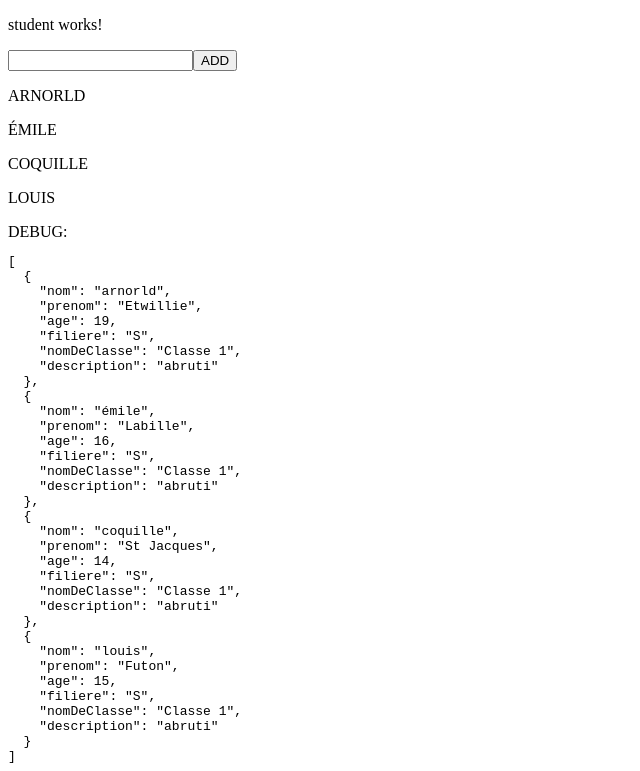
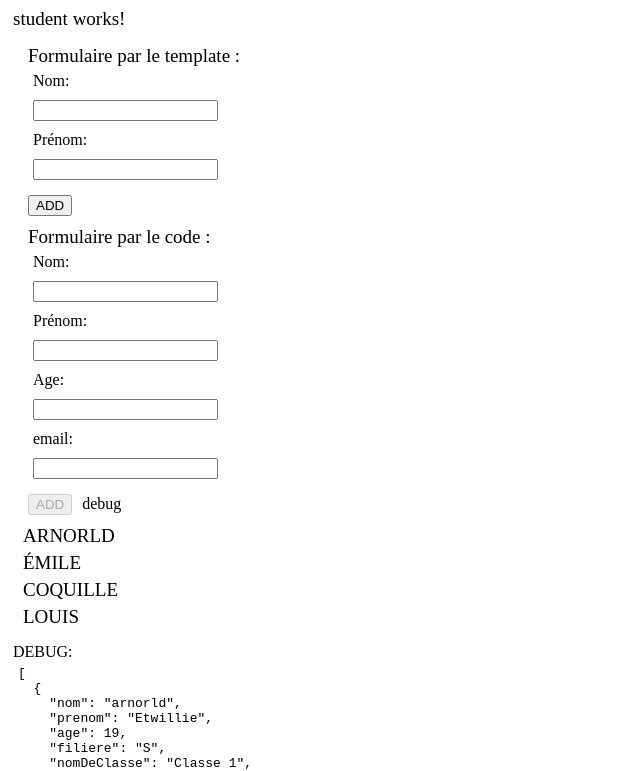
Before and after one commit to nl2br/angulartest, an Angular app: page / in a window 1280 px wide. Shown: the top 771 px of the page, without its empty margins (0-640 px from the left). Built offline with nearby package versions, Linux system fonts and the light colour scheme.

Commit message:
fin excercice form

```diff
--- a/src/app/app.module.ts
+++ b/src/app/app.module.ts
@@ -6,6 +6,7 @@ import { AppComponent } from './app.component';
 import { PlayerComponent } from './player/player.component';
 import { StudentComponent } from './student/student.component';
 import { IsMajeurPipe } from './is-majeur.pipe';
+import { FormsModule, ReactiveFormsModule } from '@angular/forms';
 
 @NgModule({
   declarations: [
@@ -16,7 +17,9 @@ import { IsMajeurPipe } from './is-majeur.pipe';
   ],
   imports: [
     BrowserModule,
-    AppRoutingModule
+    AppRoutingModule,
+    FormsModule,
+    ReactiveFormsModule
   ],
   providers: [],
   bootstrap: [AppComponent]
--- a/src/app/student.service.ts
+++ b/src/app/student.service.ts
@@ -14,4 +14,8 @@ export class StudentService {
   list(){
     return this.listStudents;
   }
+
+  add(student: Student){
+    this.listStudents.push(student)
+  }
 }
--- a/src/app/student.ts
+++ b/src/app/student.ts
@@ -3,6 +3,7 @@ export class Student {
     nom: string
     prenom: string
     age: number
+    email: string
     filiere: string
     description: string
 
--- a/src/app/student/student.component.html
+++ b/src/app/student/student.component.html
@@ -4,11 +4,52 @@
 
 <div>
   <div class="left">
-    <input type="name" #name>
-    <button (click)="addStudent(name.value)">ADD</button>
+
+    <!-- form par le template -->
+    <form (ngSubmit)="register(userForm.value)" #userForm="ngForm">
+      <p>Formulaire par le template :</p>
+      <div>
+        <label for="name">Nom: </label>
+        <input name="name" ngModel>
+      </div>
+      <div>
+        <label for="lastname">Prénom: </label>
+        <input name="lastname" ngModel>
+      </div>
+      <button type="submit">ADD</button>
+    </form>
+
+    <!-- form par le code -->
+    <form (ngSubmit)="formSubmit()" [formGroup]="studentForm">
+      <p>Formulaire par le code :</p>
+      <div>
+        <label for="name">Nom: </label>
+        <input formControlName="name" >
+        <div  *ngIf="nameCtrl.dirty && nameCtrl.hasError('required')"><span class="error">le nom est requis</span></div>
+        <div  *ngIf="nameCtrl.dirty && nameCtrl.hasError('minlength')"><span class="error">le nom doit avoir 10 char min</span></div>
+      </div>
+      <div>
+        <label for="lastname">Prénom: </label>
+        <input formControlName="lastname">
+        <div  *ngIf="lastnameCtrl.dirty && lastnameCtrl.hasError('required')"><span class="error">le prénom est requis</span></div>
+        <div  *ngIf="lastnameCtrl.dirty && lastnameCtrl.hasError('minlength')"><span class="error">le prénom doit avoir 10 char min</span></div>
+      </div>
+      <div>
+        <label for="age">Age: </label>
+        <input type="number" formControlName="age">
+      </div>
+      <div>
+        <label for="email">email: </label>
+        <input type="email" formControlName="email">
+        <div  *ngIf="emailCtrl.dirty && emailCtrl.hasError('email')"><span class="error">l'email n'est pas correctement écrit</span></div>
+      </div>
+      <button type="submit" [disabled]="studentForm.invalid">ADD</button>
+      <span (click)="debug()">debug</span>
+    </form>
+
+
     <p *ngFor="let student of students" (click)="infoStudent(student)">
       {{student.nom | uppercase}}
-
     </p>
   </div>
 
@@ -24,3 +65,22 @@
     DEBUG:
     <pre>{{students | json}}</pre>
 </div>
+
+<style>
+  *{
+    margin:5px
+  }
+  label{
+    display:block;
+  }
+  p{
+    font-size:19px
+  }
+  input.ng-invalid.ng-dirty{
+    border: 2px solid blue
+  }
+  .error{
+    color:red;
+    font-weight:bold;
+  }
+</style>
--- a/src/app/student/student.component.ts
+++ b/src/app/student/student.component.ts
@@ -1,6 +1,8 @@
 import { Component, OnInit } from '@angular/core';
 import { Student } from '../../app/student';
 import { StudentService } from '../../app/student.service';
+import { FormControl, FormGroup, FormBuilder, Validators } from '@angular/forms';
+import { resetCompiledComponents } from '@angular/core/src/render3/jit/module';
 
 @Component({
   selector: 'app-student',
@@ -11,12 +13,34 @@ export class StudentComponent implements OnInit {
 
   students: Array<Student>;
   currentStudent: Student;
+  // formulaire par le code
+  nameCtrl: FormControl
+  lastnameCtrl: FormControl
+  ageCtrl: FormControl
+  emailCtrl: FormControl
+  studentForm: FormGroup
 
-  constructor(studentService: StudentService) {
-    this.students = studentService.list()
+
+  // executer lorsque le composant se créer
+  constructor(private studentService: StudentService, fb: FormBuilder) {
+    // construction du formulaire
+    this.nameCtrl = fb.control('', [Validators.required, Validators.minLength(10)])
+    this.lastnameCtrl = fb.control('', [Validators.required, Validators.minLength(10)])
+    this.ageCtrl = fb.control('')
+    this.emailCtrl = fb.control('', Validators.email)
+    this.studentForm = fb.group({
+      name: this.nameCtrl,
+      lastname: this.lastnameCtrl,
+      age: this.ageCtrl,
+      email: this.emailCtrl
+    })
   }
 
-  ngOnInit() {}
+  // executer lorsque le composant est prêt
+  ngOnInit() {
+    // utilisation du service pour récupérer la liste des students
+    this.students = this.studentService.list()
+  }
 
   infoStudent(current: Student){
     this.currentStudent = current
@@ -25,4 +49,39 @@ export class StudentComponent implements OnInit {
   addStudent(name: string){
     this.students.push(new Student(name,"",77,"","",""))
   }
+
+  // submit pour le form par le template
+  register(user){
+    console.log('user',user)
+    this.students.push(new Student(user.name, user.lastname,77,"","",""))
+  }
+
+  // submit pour le form par le code
+  formSubmit(){
+    console.log('student form', this.studentForm)
+    console.log('student by code', this.studentForm.value)
+    // on créer le student
+    let student: Student = new Student(this.studentForm.value.name, this.studentForm.value.lastname,77,"","","")
+    // si il a un email on lui ajoute
+    if(this.studentForm.value.email){
+      student.email = this.studentForm.value.email
+    }
+    // on envoie au service
+    this.studentService.add(student)
+    this.reset()
+  }
+
+  debug(){
+    console.log('name',this.nameCtrl)
+    console.log('email',this.emailCtrl)
+    console.log('studentForm',this.studentForm)
+  }
+
+  reset(){
+    this.nameCtrl.setValue('')
+    this.lastnameCtrl.setValue('')
+    this.ageCtrl.setValue('')
+    this.emailCtrl.setValue('')
+  }
+
 }
```
